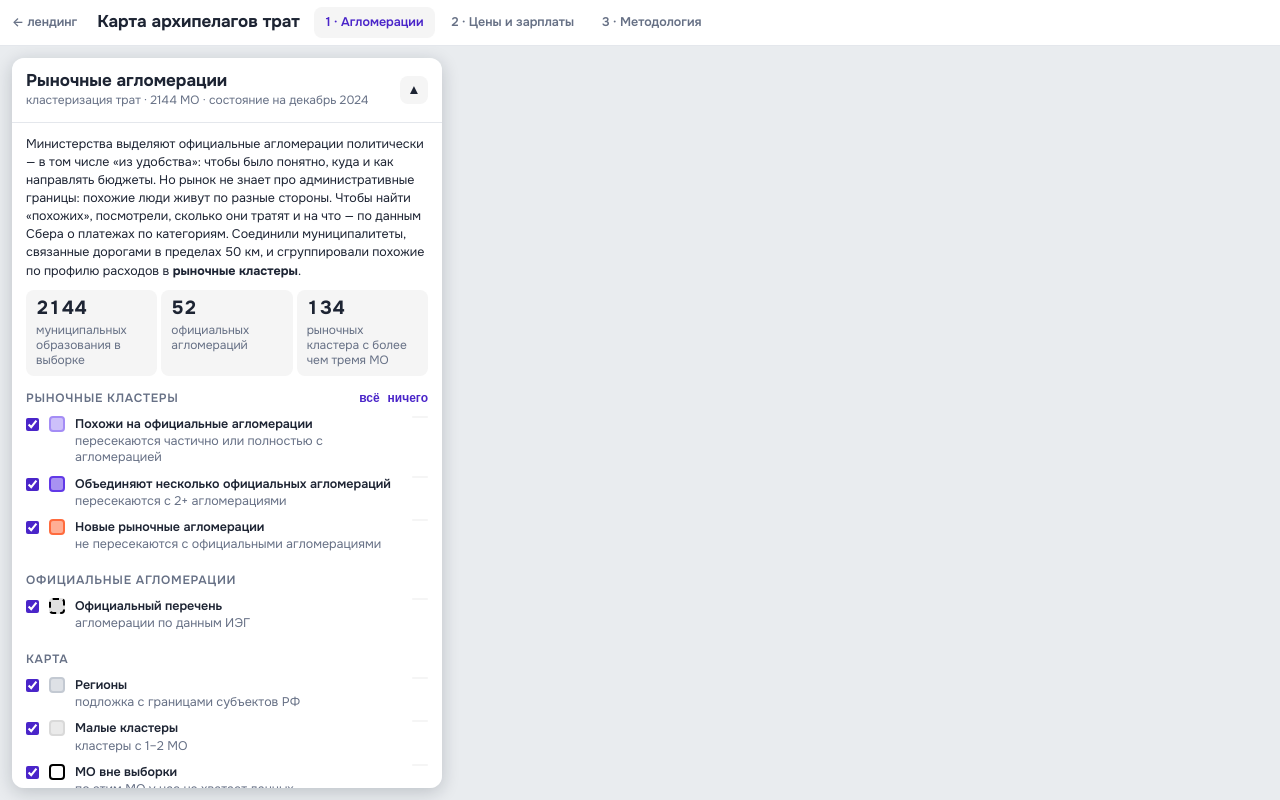
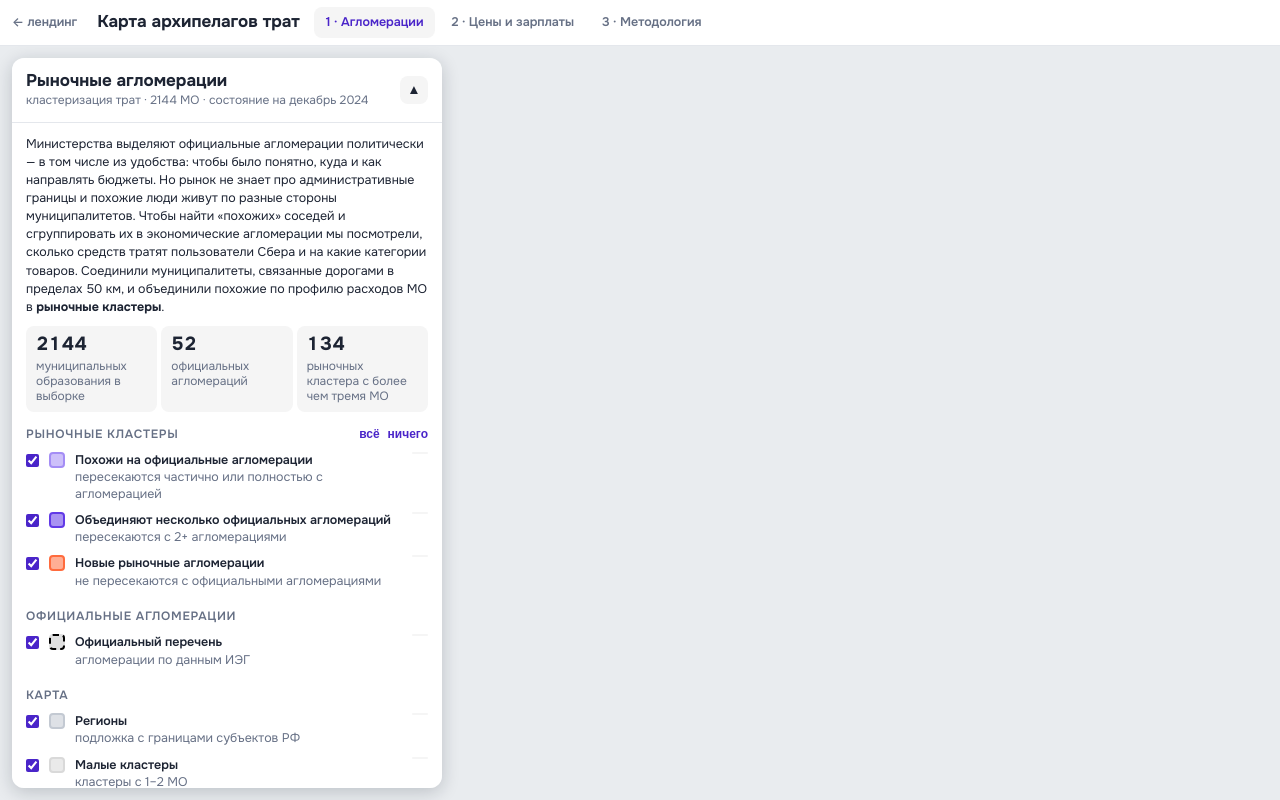
Before and after one commit to tsutsen/sber-agglomerations, a website: page visualization/landing/template.html in a window 1280 px wide. Drawn offline with nearby package versions, Linux system fonts and the light colour scheme.

```diff
--- a/visualization/landing/template.html
+++ b/visualization/landing/template.html
@@ -13,7 +13,7 @@
 <section class="page on" id="p1"><div class="map" id="map1"></div>
 <div class="panel" id="pn1"><header><div class="hdr-txt"><h1>Рыночные агломерации</h1><div class="sub">кластеризация трат · 2144 МО · состояние на декабрь 2024</div></div><button class="tog" type="button" title="Свернуть / развернуть">▲</button></header>
 <div class="pbody">
-<p class="lead">Министерства выделяют официальные агломерации политически — в том числе «из удобства»: чтобы было понятно, куда и как направлять бюджеты. Но рынок не знает про административные границы: похожие люди живут по разные стороны. Чтобы найти «похожих», посмотрели, сколько они тратят и на что — по данным Сбера о платежах по категориям. Соединили муниципалитеты, связанные дорогами в пределах 50 км, и сгруппировали похожие по профилю расходов в <b>рыночные кластеры</b>.</p>
+<p class="lead">Министерства выделяют официальные агломерации политически — в том числе из удобства: чтобы было понятно, куда и как направлять бюджеты. Но рынок не знает про административные границы и похожие люди живут по разные стороны муниципалитетов. Чтобы найти «похожих» соседей и сгруппировать их в экономические агломерации мы посмотрели, сколько средств тратят пользователи Сбера и на какие категории товаров. Соединили муниципалитеты, связанные дорогами в пределах 50 км, и объединили похожие по профилю расходов МО в <b>рыночные кластеры</b>.</p>
 <div class="stats"><div class="stat"><b>2144</b><span>муниципальных образования в выборке</span></div><div class="stat"><b>52</b><span>официальных агломераций</span></div><div class="stat"><b>134</b><span>рыночных кластера с более чем тремя МО</span></div></div>
 <div class="group"><div class="group-h"><span>Рыночные кластеры</span><span class="acts"><button type="button" id="p1_on">всё</button><button type="button" id="p1_off">ничего</button></span></div>
 <label class="row"><input type="checkbox" id="f_match" checked><span class="sw" style="--c:#A48DF5"></span><span class="txt"><b>Похожи на официальные агломерации</b><small>пересекаются частично или полностью с агломерацией</small></span><span class="cnt"></span></label>
```
Also changed, not shown: visualization/archipelagos/map/index.html (+1 -1 lines), visualization/site/index.html (+1 -1 lines).
